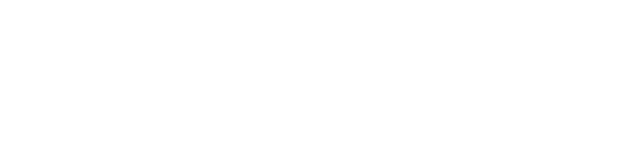
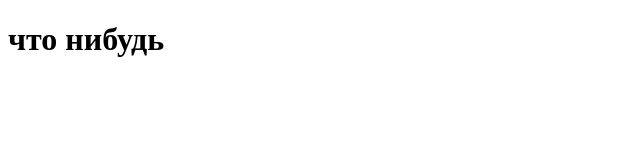
Before and after one commit to loshara2013/web-develop-test1, a plain HTML site: page index.html in a window 1280 px wide. Shown: the whole page, without its empty margins (0-640 px from the left). Drawn offline with nearby package versions, Linux system fonts and the light colour scheme.

Commit message:
edit html

```diff
--- a/index.html
+++ b/index.html
@@ -7,6 +7,6 @@
         <script src="script.js"></script>
     </head>
     <body>
-
+        <h1>что нибудь</h1>
     </body>
 </html>
```
